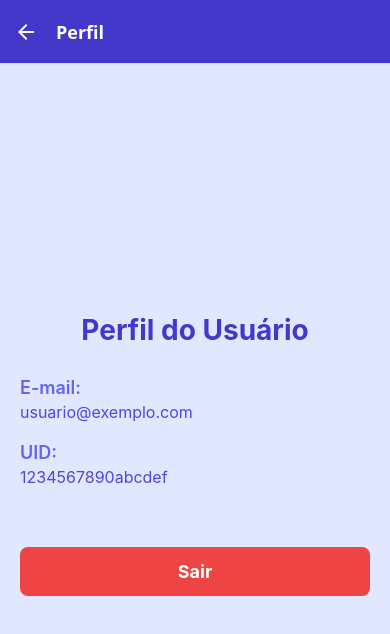
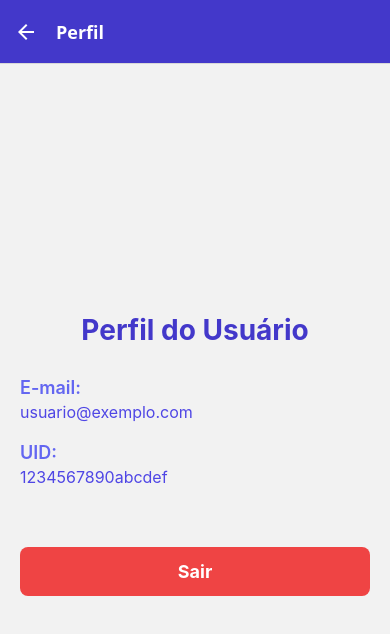
Before and after one commit to gmribeiro/gerenciador-produtos-melo, a React Native app: screen /Profile in a window 390 px wide. Shown: the top 634 px of the page. Built offline with nearby package versions, Linux system fonts and the light colour scheme; no server answers; the database is empty.

Commit message:
remoção do fundo de profile

```diff
--- a/src/screens/profile/ProfileScreen.js
+++ b/src/screens/profile/ProfileScreen.js
@@ -34,7 +34,6 @@ export default function ProfileScreen({ navigation }) {
 const styles = StyleSheet.create({
   container: {
     flex: 1,
-    backgroundColor: '#e0e7ff',
     padding: 20,
     justifyContent: 'center',
   },
```
